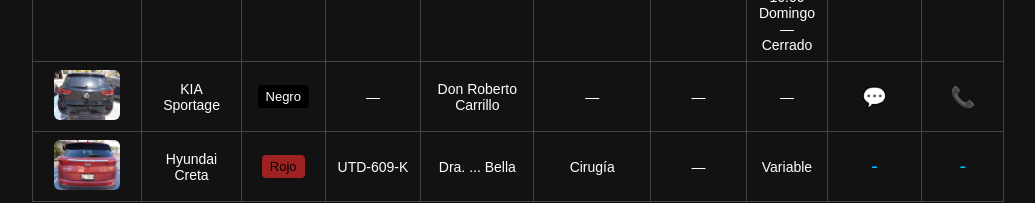
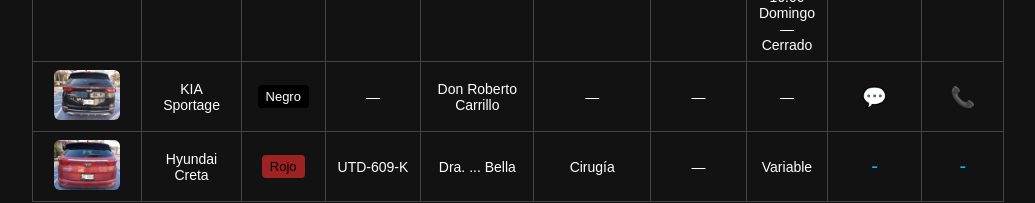
Before and after one commit to transuranium/estacionamiento_doctores, a plain HTML site: page index.html in a window 1280 px wide. Shown: the part 1725-1928 px from the top of the page, without its empty margins (122-1157 px from the left). Drawn offline with Linux system fonts and the light colour scheme.

```diff
--- a/index.html
+++ b/index.html
@@ -482,7 +482,7 @@
           <tr>
             <td>
               <img
-                src="fotos/photo_2025-07-29_10-17-10.jpg"
+                src="fotos/photo_2025-07-31_09-01-06.jpg"
                 class="doctor-photo"
               />
             </td>
```
